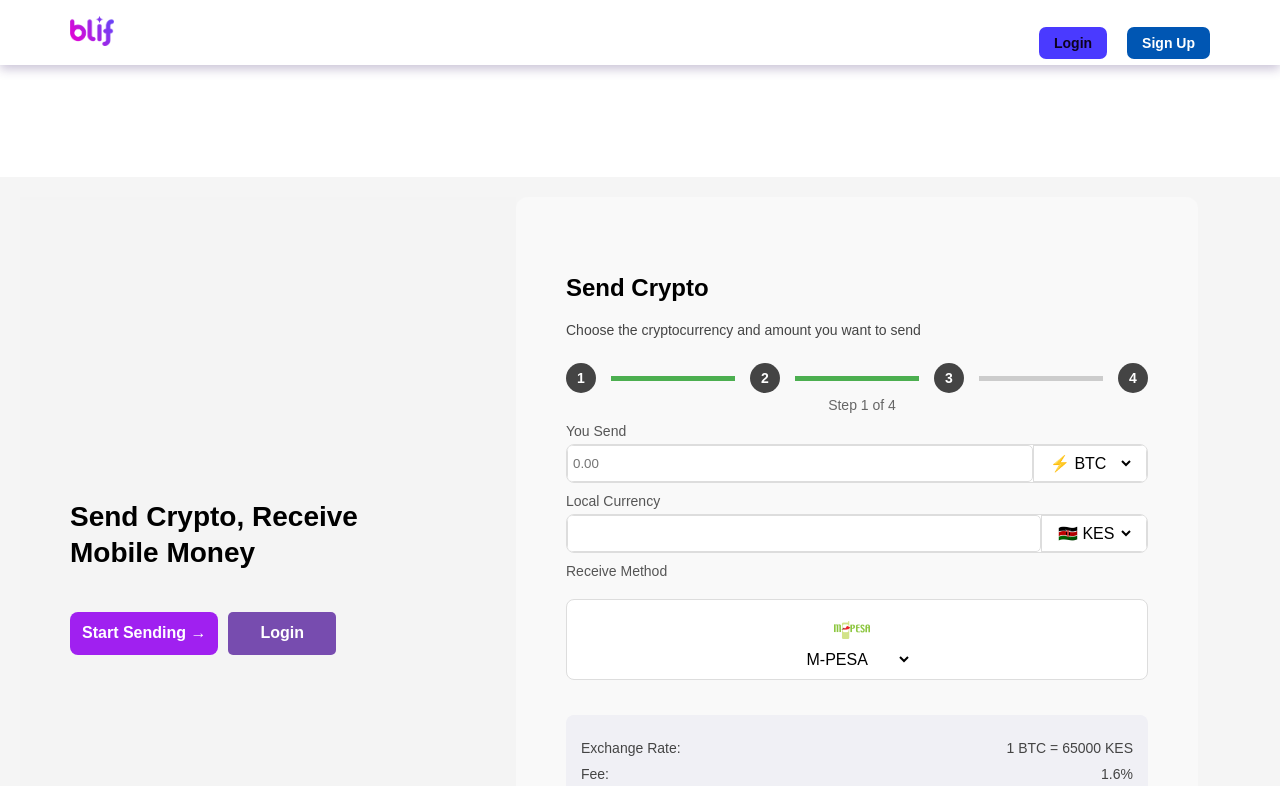
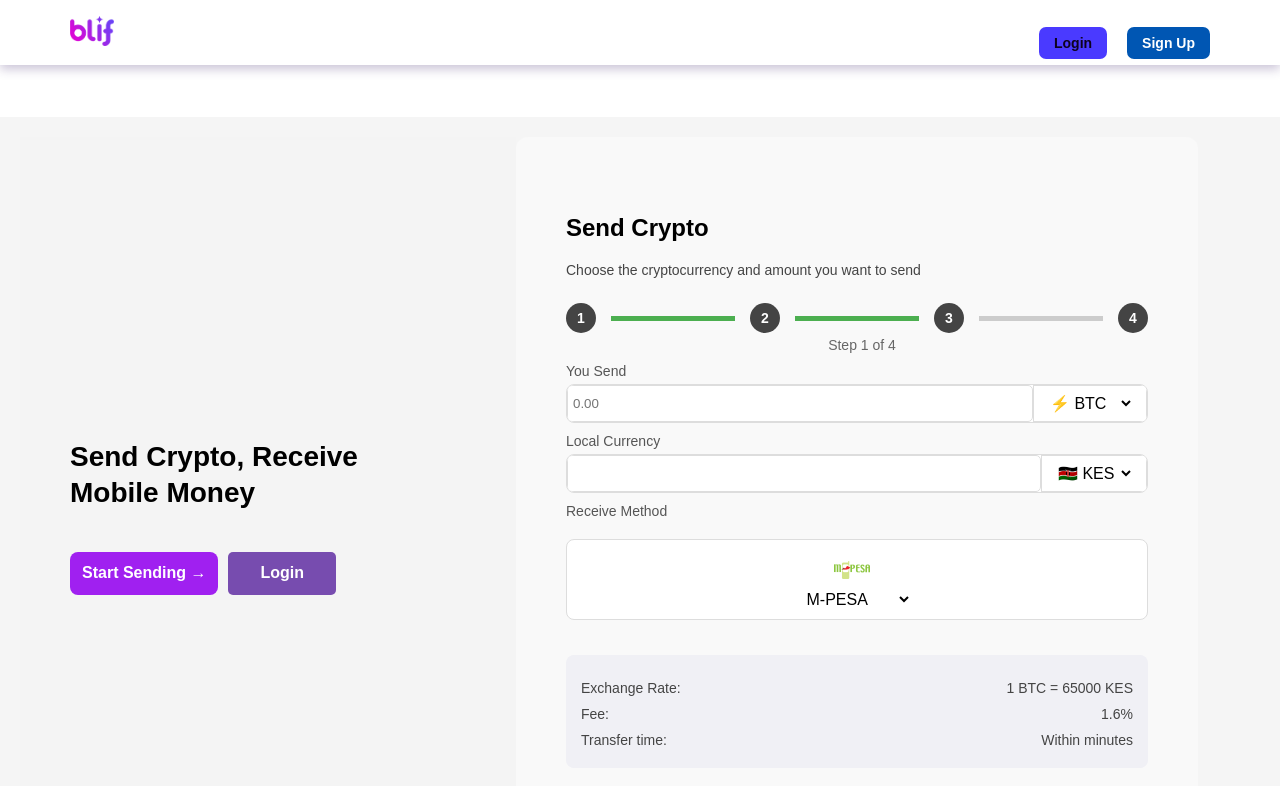
Before and after one commit to emmanuelronoh/Crypto_offramping-frontend, a React (Vite) app: page / in a window 1280 px wide. Shown: the top 786 px of the page. Built offline with nearby package versions, Linux system fonts and the light colour scheme.

Commit message:
reduce margin top of every page

```diff
--- a/src/App.css
+++ b/src/App.css
@@ -15,7 +15,7 @@ footer {
 }
 
 .main-content {
-  margin-top: 80px; /* Adds space before reaching the main content */
+  margin-top: 20px; /* Adds space before reaching the main content */
   font-family: Arial, Helvetica, sans-serif;
 }
 
--- a/src/components/auth/login.css
+++ b/src/components/auth/login.css
@@ -48,6 +48,10 @@
   font-family: Arial, Helvetica, sans-serif;
 }
 
+.login-container .main-content {
+  margin-top: 0 !important;
+}
+
 /* Login Box */
 .login-box {
   background-color: var(--login-box-bg);
@@ -56,6 +60,7 @@
   width: 320px;
   text-align: center;
   border: 2px solid var(--border-color);
+  margin-top: 0 !important;
 }
 
 /* Title & Subtitle */
```
